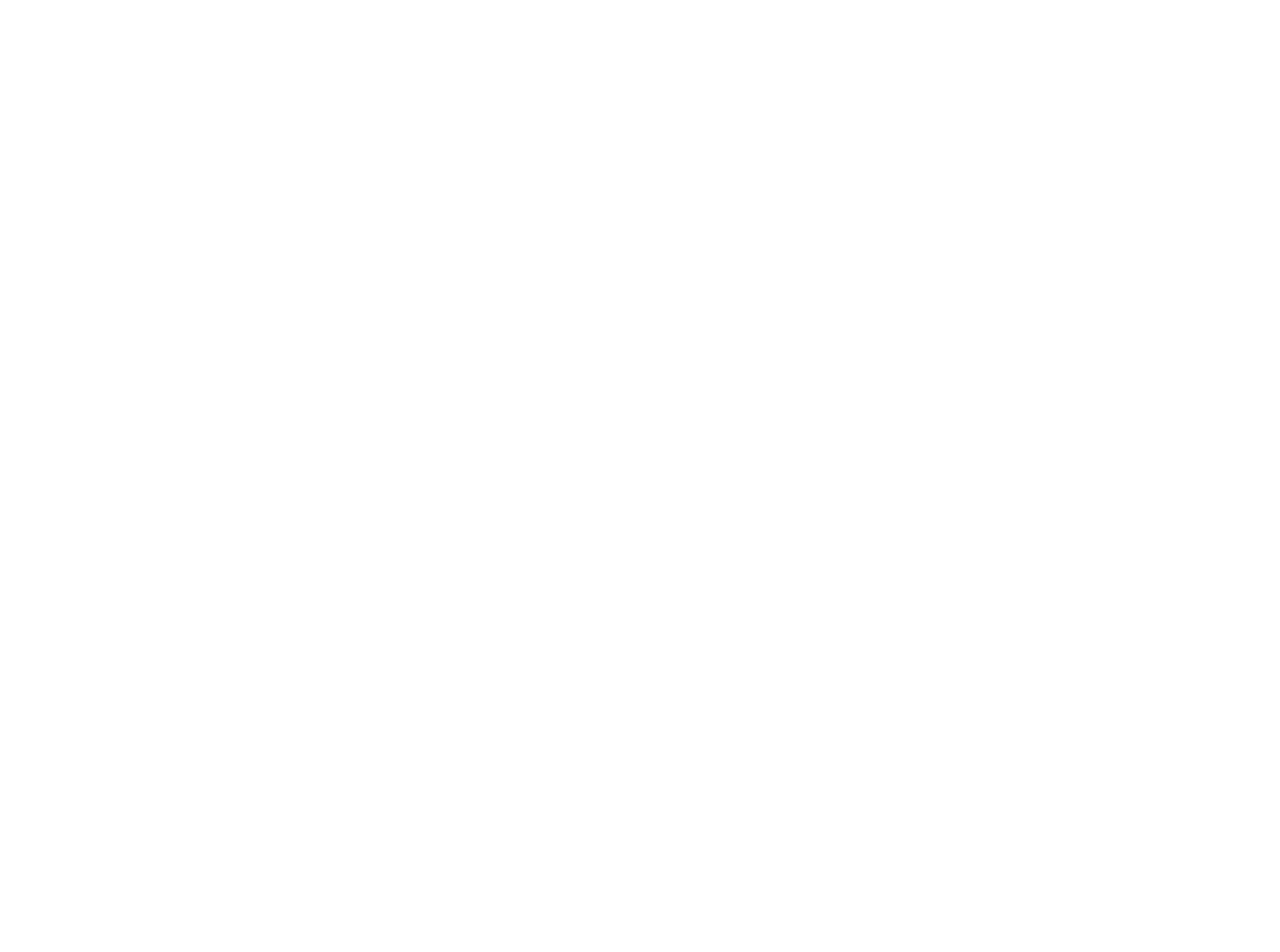
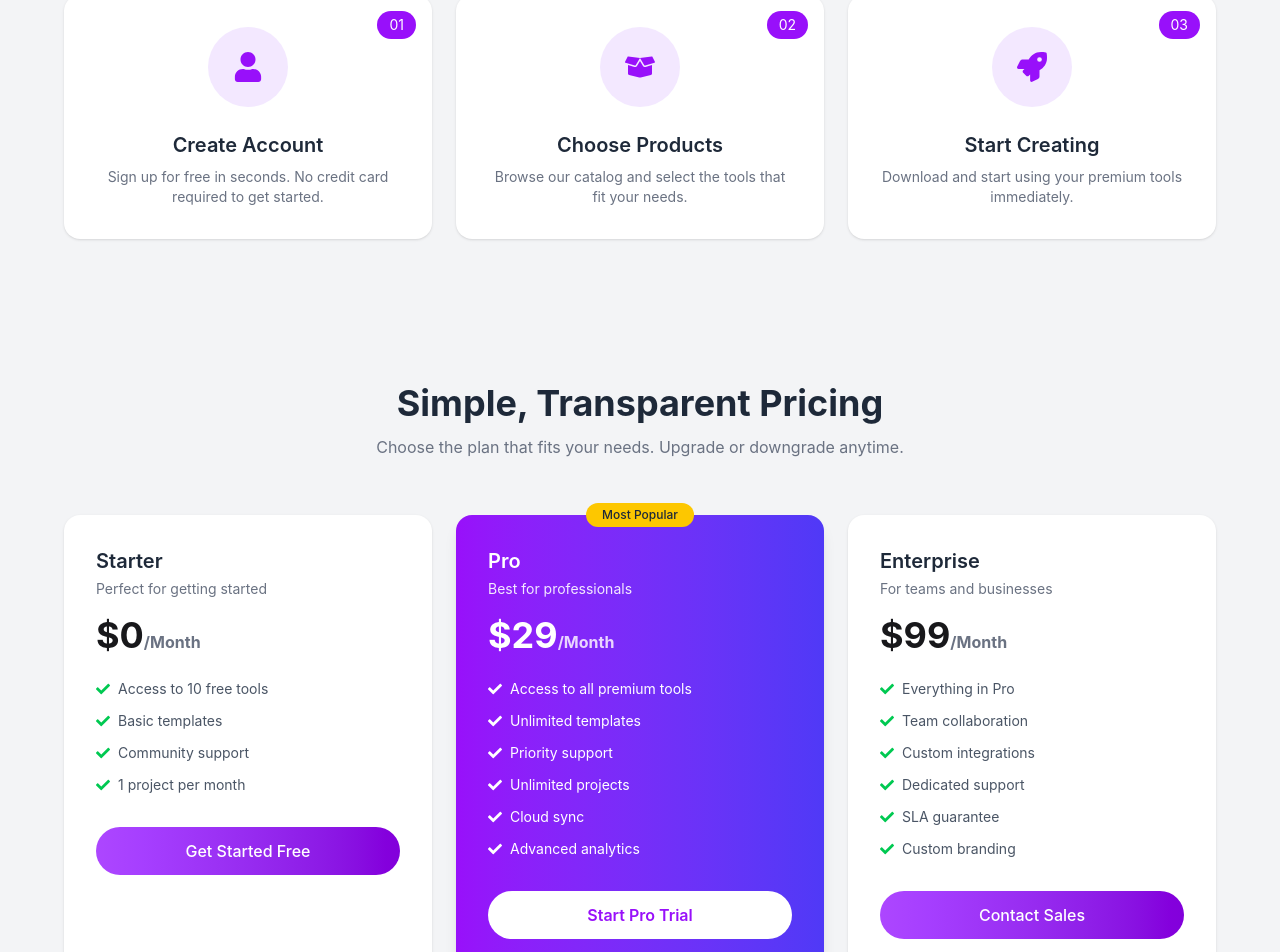
Before and after one commit to rihadabib-commits/B13-a6, a React (Vite) app: page / in a window 1280 px wide. Shown: the part 2880-3832 px from the top of the page. Before the commit the page ends 2687 px from the top, so only its background shows below. Built offline with nearby package versions, Linux system fonts and the light colour scheme.

Commit message:
banner 2 successfully added

```diff
--- a/src/App.jsx
+++ b/src/App.jsx
@@ -7,6 +7,8 @@
 import Navbar from './components/navbar/Navbar';
 import { ToastContainer } from 'react-toastify';
 import 'react-toastify/dist/ReactToastify.css';
+import Banner1 from './components/banner.1/Banner1';
+import Banner2 from './components/banner.2/Banner2';
 
 // Fetch products from public/data.json
 const fetchProduct = async () => {
@@ -49,6 +51,8 @@
         />
       </Suspense>
         <ToastContainer />
+        <Banner1 />
+        <Banner2 />
     </>
   );
 }
--- /dev/null
+++ b/src/components/banner.1/Banner1.jsx
@@ -0,0 +1,86 @@
+import React from 'react';
+
+import { FaUser, FaBoxOpen, FaRocket } from "react-icons/fa";
+
+const Banner1 = () => {
+  return (
+    <div className="bg-gray-100 py-16 px-4">
+
+      {/* Title */}
+      <div className="text-center mb-12">
+        <h2 className="text-4xl font-bold text-gray-800">
+          Get Started In 3 Steps
+        </h2>
+        <p className="text-gray-500 mt-3">
+          Start using premium digital tools in minutes, not hours.
+        </p>
+      </div>
+
+      {/* Cards */}
+      <div className="grid md:grid-cols-3 gap-6 max-w-6xl mx-auto">
+
+        {/* Card 1 */}
+        <div className="bg-white p-8 rounded-2xl shadow-sm text-center relative">
+
+          {/* Number */}
+          <div className="absolute top-4 right-4 bg-purple-600 text-white text-sm px-3 py-1 rounded-full">
+            01
+          </div>
+
+          {/* Icon */}
+          <div className="w-20 h-20 mx-auto flex items-center justify-center bg-purple-100 rounded-full mb-6">
+            <FaUser className="text-purple-600 text-3xl" />
+          </div>
+
+          <h3 className="text-xl font-semibold text-gray-800">
+            Create Account
+          </h3>
+          <p className="text-gray-500 mt-2 text-sm">
+            Sign up for free in seconds. No credit card required to get started.
+          </p>
+        </div>
+
+        {/* Card 2 */}
+        <div className="bg-white p-8 rounded-2xl shadow-sm text-center relative">
+
+          <div className="absolute top-4 right-4 bg-purple-600 text-white text-sm px-3 py-1 rounded-full">
+            02
+          </div>
+
+          <div className="w-20 h-20 mx-auto flex items-center justify-center bg-purple-100 rounded-full mb-6">
+            <FaBoxOpen className="text-purple-600 text-3xl" />
+          </div>
+
+          <h3 className="text-xl font-semibold text-gray-800">
+            Choose Products
+          </h3>
+          <p className="text-gray-500 mt-2 text-sm">
+            Browse our catalog and select the tools that fit your needs.
+          </p>
+        </div>
+
+        {/* Card 3 */}
+        <div className="bg-white p-8 rounded-2xl shadow-sm text-center relative">
+
+          <div className="absolute top-4 right-4 bg-purple-600 text-white text-sm px-3 py-1 rounded-full">
+            03
+          </div>
+
+          <div className="w-20 h-20 mx-auto flex items-center justify-center bg-purple-100 rounded-full mb-6">
+            <FaRocket className="text-purple-600 text-3xl" />
+          </div>
+
+          <h3 className="text-xl font-semibold text-gray-800">
+            Start Creating
+          </h3>
+          <p className="text-gray-500 mt-2 text-sm">
+            Download and start using your premium tools immediately.
+          </p>
+        </div>
+
+      </div>
+    </div>
+  );
+};
+
+export default Banner1;
--- /dev/null
+++ b/src/components/banner.2/Banner2.jsx
@@ -0,0 +1,101 @@
+import React from 'react';
+import { FaCheck } from "react-icons/fa";
+
+const Banner2 = () => {
+  return (
+    <div className="bg-gray-100 py-20 px-4">
+
+      {/* Title */}
+      <div className="text-center mb-14">
+        <h2 className="text-4xl font-bold text-gray-800">
+          Simple, Transparent Pricing
+        </h2>
+        <p className="text-gray-500 mt-3">
+          Choose the plan that fits your needs. Upgrade or downgrade anytime.
+        </p>
+      </div>
+
+      {/* Cards */}
+      <div className="grid md:grid-cols-3 gap-6 max-w-6xl mx-auto">
+
+        {/* Starter */}
+        <div className="bg-white p-8 rounded-2xl shadow-sm">
+          <h3 className="text-xl font-semibold text-gray-800">Starter</h3>
+          <p className="text-gray-500 text-sm mt-1">
+            Perfect for getting started
+          </p>
+
+          <h1 className="text-4xl font-bold mt-4">$0<span className="text-base text-gray-500">/Month</span></h1>
+
+          <ul className="mt-6 space-y-3 text-sm text-gray-600">
+            <li className="flex items-center gap-2"><FaCheck className="text-green-500"/> Access to 10 free tools</li>
+            <li className="flex items-center gap-2"><FaCheck className="text-green-500"/> Basic templates</li>
+            <li className="flex items-center gap-2"><FaCheck className="text-green-500"/> Community support</li>
+            <li className="flex items-center gap-2"><FaCheck className="text-green-500"/> 1 project per month</li>
+          </ul>
+
+          <button className="mt-8 w-full py-3 rounded-full bg-gradient-to-r from-purple-500 to-purple-700 text-white font-medium">
+            Get Started Free
+          </button>
+        </div>
+
+        {/* Pro */}
+        <div className="relative p-8 rounded-2xl text-white bg-gradient-to-r from-purple-600 to-indigo-600 shadow-lg">
+
+          {/* Badge */}
+          <div className="absolute -top-3 left-1/2 -translate-x-1/2 bg-yellow-400 text-xs px-4 py-1 rounded-full font-medium text-gray-800">
+            Most Popular
+          </div>
+
+          <h3 className="text-xl font-semibold">Pro</h3>
+          <p className="text-sm mt-1 text-purple-100">
+            Best for professionals
+          </p>
+
+          <h1 className="text-4xl font-bold mt-4">
+            $29<span className="text-base text-purple-200">/Month</span>
+          </h1>
+
+          <ul className="mt-6 space-y-3 text-sm">
+            <li className="flex items-center gap-2"><FaCheck/> Access to all premium tools</li>
+            <li className="flex items-center gap-2"><FaCheck/> Unlimited templates</li>
+            <li className="flex items-center gap-2"><FaCheck/> Priority support</li>
+            <li className="flex items-center gap-2"><FaCheck/> Unlimited projects</li>
+            <li className="flex items-center gap-2"><FaCheck/> Cloud sync</li>
+            <li className="flex items-center gap-2"><FaCheck/> Advanced analytics</li>
+          </ul>
+
+          <button className="mt-8 w-full py-3 rounded-full bg-white text-purple-600 font-semibold">
+            Start Pro Trial
+          </button>
+        </div>
+
+        {/* Enterprise */}
+        <div className="bg-white p-8 rounded-2xl shadow-sm">
+          <h3 className="text-xl font-semibold text-gray-800">Enterprise</h3>
+          <p className="text-gray-500 text-sm mt-1">
+            For teams and businesses
+          </p>
+
+          <h1 className="text-4xl font-bold mt-4">$99<span className="text-base text-gray-500">/Month</span></h1>
+
+          <ul className="mt-6 space-y-3 text-sm text-gray-600">
+            <li className="flex items-center gap-2"><FaCheck className="text-green-500"/> Everything in Pro</li>
+            <li className="flex items-center gap-2"><FaCheck className="text-green-500"/> Team collaboration</li>
+            <li className="flex items-center gap-2"><FaCheck className="text-green-500"/> Custom integrations</li>
+            <li className="flex items-center gap-2"><FaCheck className="text-green-500"/> Dedicated support</li>
+            <li className="flex items-center gap-2"><FaCheck className="text-green-500"/> SLA guarantee</li>
+            <li className="flex items-center gap-2"><FaCheck className="text-green-500"/> Custom branding</li>
+          </ul>
+
+          <button className="mt-8 w-full py-3 rounded-full bg-gradient-to-r from-purple-500 to-purple-700 text-white font-medium">
+            Contact Sales
+          </button>
+        </div>
+
+      </div>
+    </div>
+  );
+};
+
+export default Banner2;
--- a/src/components/carts/Carts.jsx
+++ b/src/components/carts/Carts.jsx
@@ -1,5 +1,6 @@
 
 import React from 'react';
+import { FaCartShopping } from 'react-icons/fa6';
 
 const Carts = ({ buy, setBuy }) => {
 
@@ -23,13 +24,22 @@
       {/* Items */}
       <div className='space-y-4'>
         {
-          buy.map((item) => (
+
+          buy.length === 0 ?
+            <div className='h-[100px] flex items-center justify-center flex-col gap-4'>
+
+
+            <span><FaCartShopping  size={100}/></span>
+            <span className='font-bold text-2xl'>Your cart is empty</span>
+            </div>
+
+          :buy.map((item) => (
             <div key={item.id} className='flex items-center justify-between p-6 border rounded-2xl'>
 
               <div className='flex items-center gap-4'>
                 <h2 className="text-2xl font-bold mt-2 flex items-center gap-2">
               <span className="text-3xl">{item.icon}</span>
-              {item.name}
+              {}
             </h2>
                 <div>
                   <h2 className='font-semibold text-lg'>{item.name}</h2>
```
